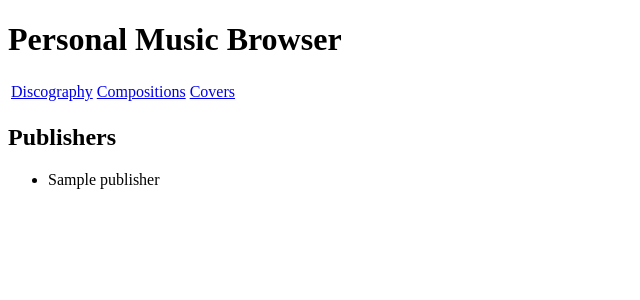
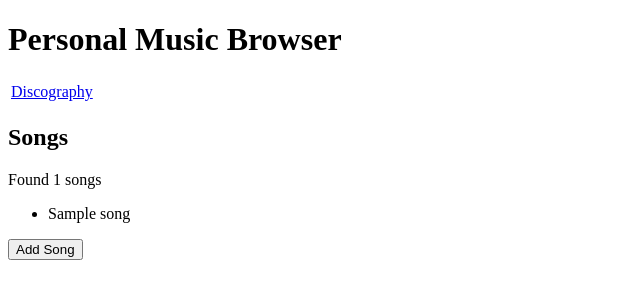
Before and after one commit to asteroidDavis/PersonalMusicBrowser, a Django app: template templates/Discography/song_list.html in a window 1280 px wide. Shown: the top 300 px of the page, without its empty margins (0-640 px from the left). Run offline with Django 3.2, Linux system fonts and the light colour scheme; the template is opened without the code that fills it: most values are stand-ins (such as "Sample title", 1, 10 or a date in 2020).

Commit message:
- removed unused content from base template  - added conditional content to song list template  - started song form

```diff
--- /dev/null
+++ b/PersonalMusicBrowser/Discography/forms.py
@@ -0,0 +1,4 @@
+from django import forms
+
+class SongForm(forms.Form):
+    pass
--- a/PersonalMusicBrowser/urls.py
+++ b/PersonalMusicBrowser/urls.py
@@ -16,10 +16,11 @@ Including another URLconf
 from django.contrib import admin
 from django.urls import path
 
-from PersonalMusicBrowser.Discography.views import SongList
+from PersonalMusicBrowser.Discography.views import CreateSong, SongList
 
 urlpatterns = [
     path('admin/', admin.site.urls),
     path('discography/', SongList.as_view()),
+    path('create/song/', CreateSong.as_view()),
     path('', SongList.as_view()),
 ]
--- a/templates/Discography/song_list.html
+++ b/templates/Discography/song_list.html
@@ -1,10 +1,16 @@
 {% extends "base.html" %}
 
 {% block content %}
-<h2>Publishers</h2>
+<h2>Songs</h2>
+<p>Found {{ object_list.count }} songs</p>
 <ul>
-    {% for publisher in object_list %}
-        <li>{{ publisher.name }}</li>
+    {% for song in object_list %}
+        <li>{{ song }}</li>
+        {% if not song.sheet_music and not song.sheet_music == '' %}
+            <li>{{ song.sheet_music }}</li>
+        {% endif %}
+    {% empty %}
+        <li>No songs found :(</li>
     {% endfor %}
 </ul>
 
--- a/templates/base.html
+++ b/templates/base.html
@@ -10,14 +10,16 @@
     <h1>Personal Music Browser</h1>
     <table>
         <tr>
-            <td><a href="/Discography/">Discography</a></td>
-            <td><a href="/Compositions/">Compositions</a></td>
-            <td><a href="/Covers/">Covers</a></td>
+            <td><a href="/discography/">Discography</a></td>
         </tr>
     </table>
 
     {% block content %}
     {% endblock %}
 
+    <a href="/create/song/">
+        <button>Add Song</button>
+    </a>
+
 </body>
 </html>
```
Also changed, not shown: PersonalMusicBrowser/Discography/views.py (+7 -0 lines), templates/Discography/song_form.html (added, +8 -0 lines).
